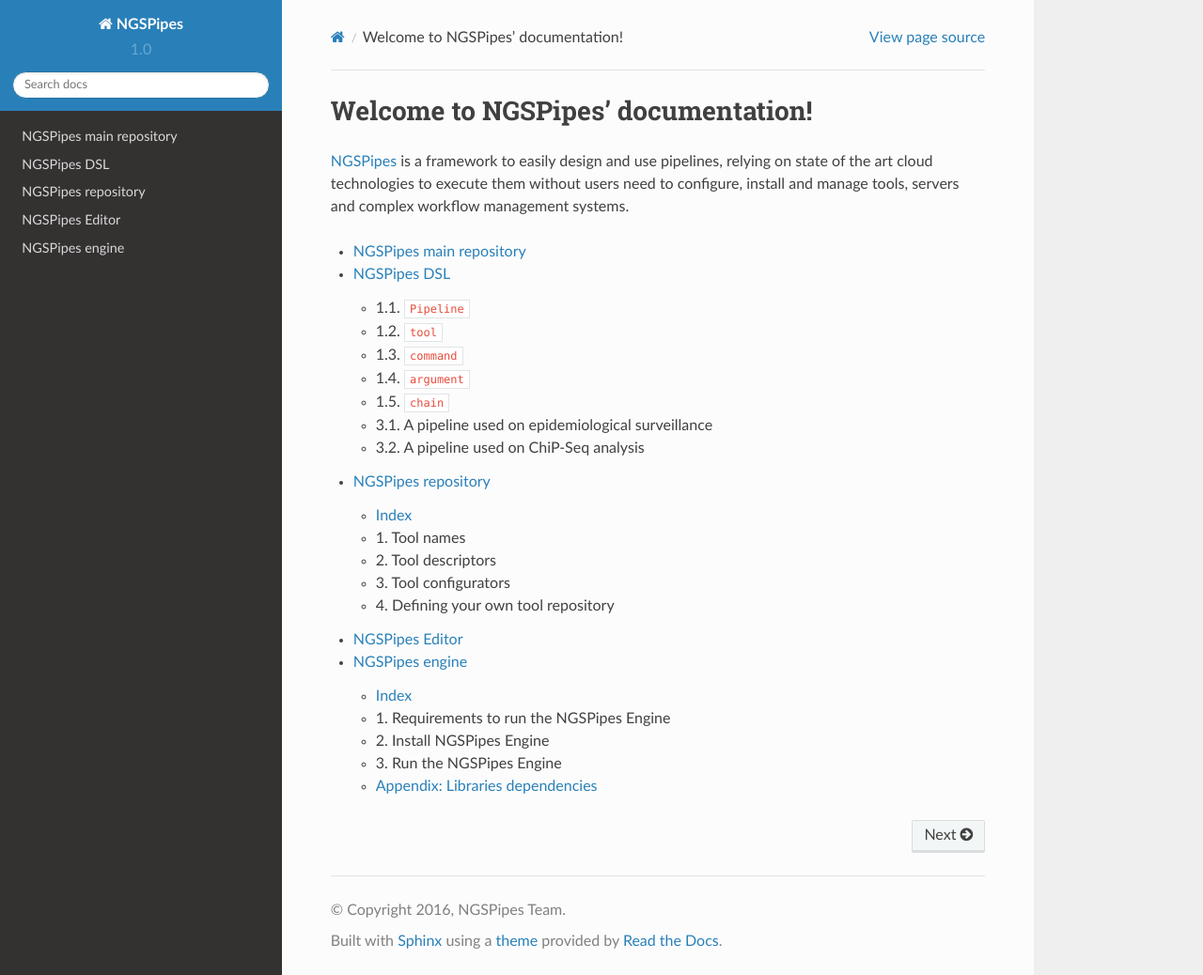
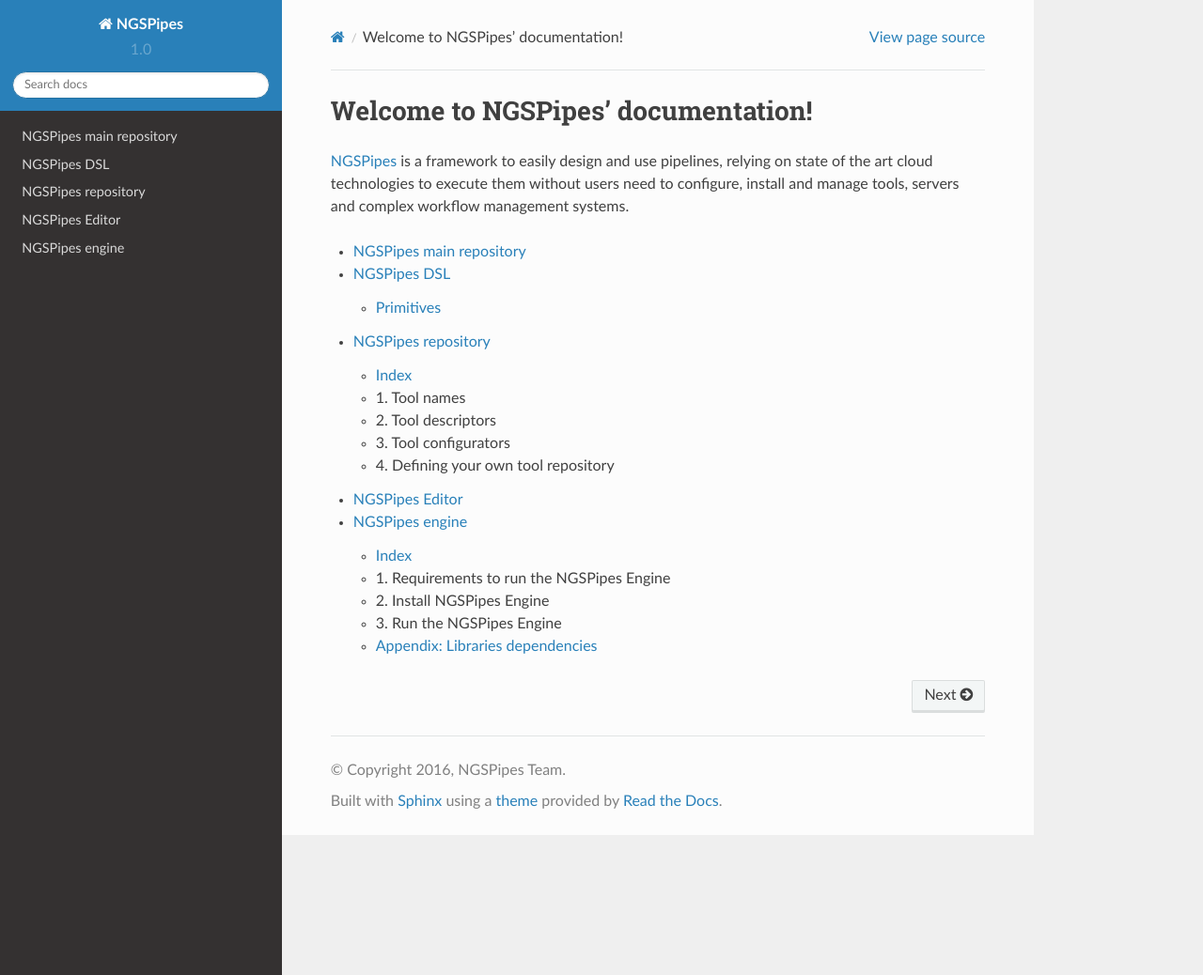
Before and after one commit to ngspipes/main, a Sphinx documentation site: the page built from docs/index.rst, in a window 1280 px wide and 1038 px high. Shown: the whole window at 94% size. Built offline with Sphinx 7.4.7 and the Read the Docs theme 2.0.0, drawn with Linux system fonts in a browser that asks for light colours.

Commit message:
Start editing the DSL wiki

```diff
--- a/docs/DSL.md
+++ b/docs/DSL.md
@@ -1,31 +1,9 @@
-##  NGSPipes DSL
+#  NGSPipes DSL
 
-The NGSPipes DSL is a domain specific language for describing pipelines. The syntax is described following a EBNF notation alike. As a programming language, it has some primitive building blocks with the expressiveness to define data processing, namely flow processing can be modeled as a direct acyclic graph. These primitives are defined by syntactic and semantic rules which describe their structure and meaning respectively. The primitives and the full syntax will be presented in Sections [1](#head1) and [2](#head2), respectively. For further explaining the expressiveness of each primitive, we incrementally introduce an example in Section [1](#head1). The full example can be seen in Section [3](#head3).
+The NGSPipes DSL is a domain specific language for describing pipelines. The syntax is described following a EBNF notation alike. As a programming language, it has some primitive building blocks with the expressiveness to define data processing, namely flow processing can be modeled as a direct acyclic graph. These primitives are defined by syntactic and semantic rules which describe their structure and meaning respectively.
+The primitives and the full syntax will be presented in this section. For further explaining the expressiveness of each primitive, we also incrementally introduce an example in this section, as well as the full example.
 
-
-###Index
-1. [Primitives](#head1)
-
-  2.1. [Pipeline] (#head11)
-
-  2.2. [tool] (#head12)
-
-  2.3. [command] (#head13)
-
-  2.4. [argument](#head14)
-
-  2.5. [chain](#head15)
-
-2. [Grammar Syntax](#head2)
-
-3. [Full examples](#head3)
-
-3.1. [A pipeline used on epidemiological surveillance ] (#head31)
-
-3.2. [A pipeline used on ChiP-Seq analysis ] (#head32)
-
-
-###<a name="head1"></a>1. Primitives
+## Primitives
 
 The primitives of NGSPipes DSL are  `Pipeline`, `tool`, `command`, `argument` and `chain`. In the folowing subsections it will be introduced the purpose of this primitives, ilustrating with some examples.
 
```
